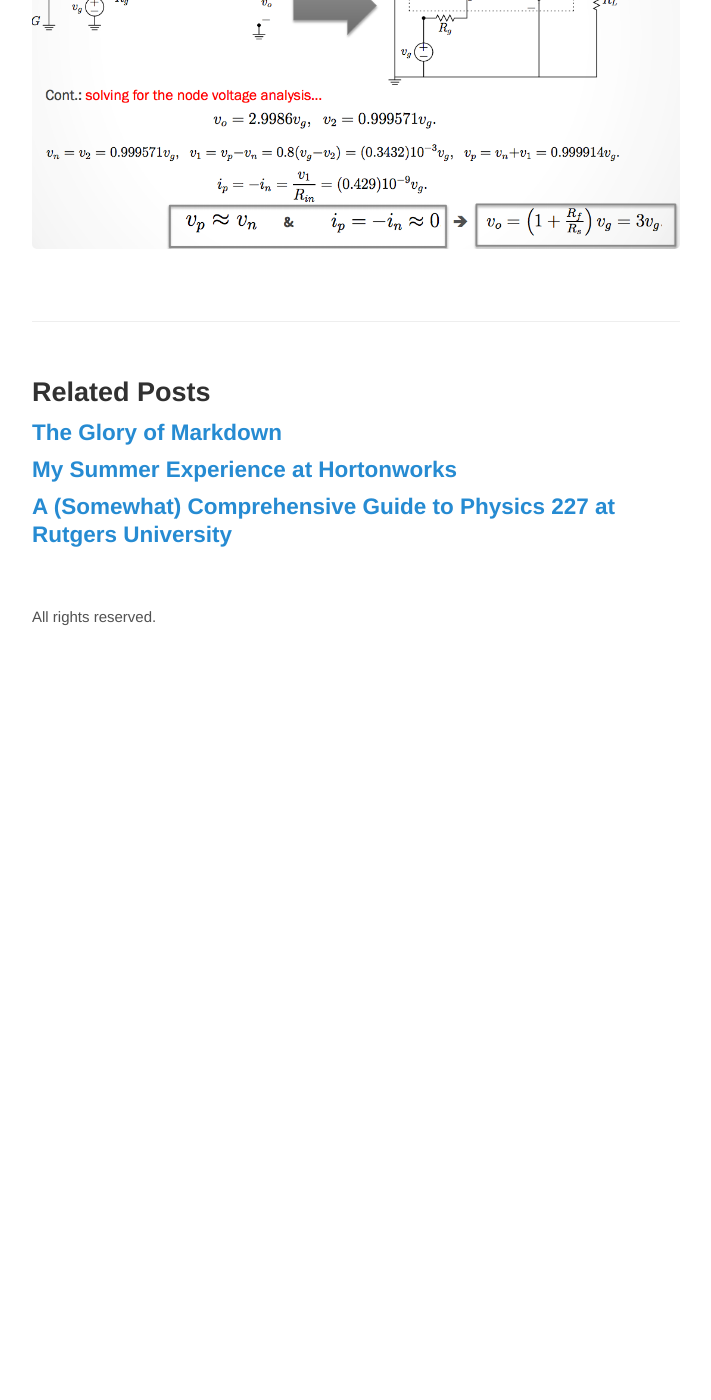
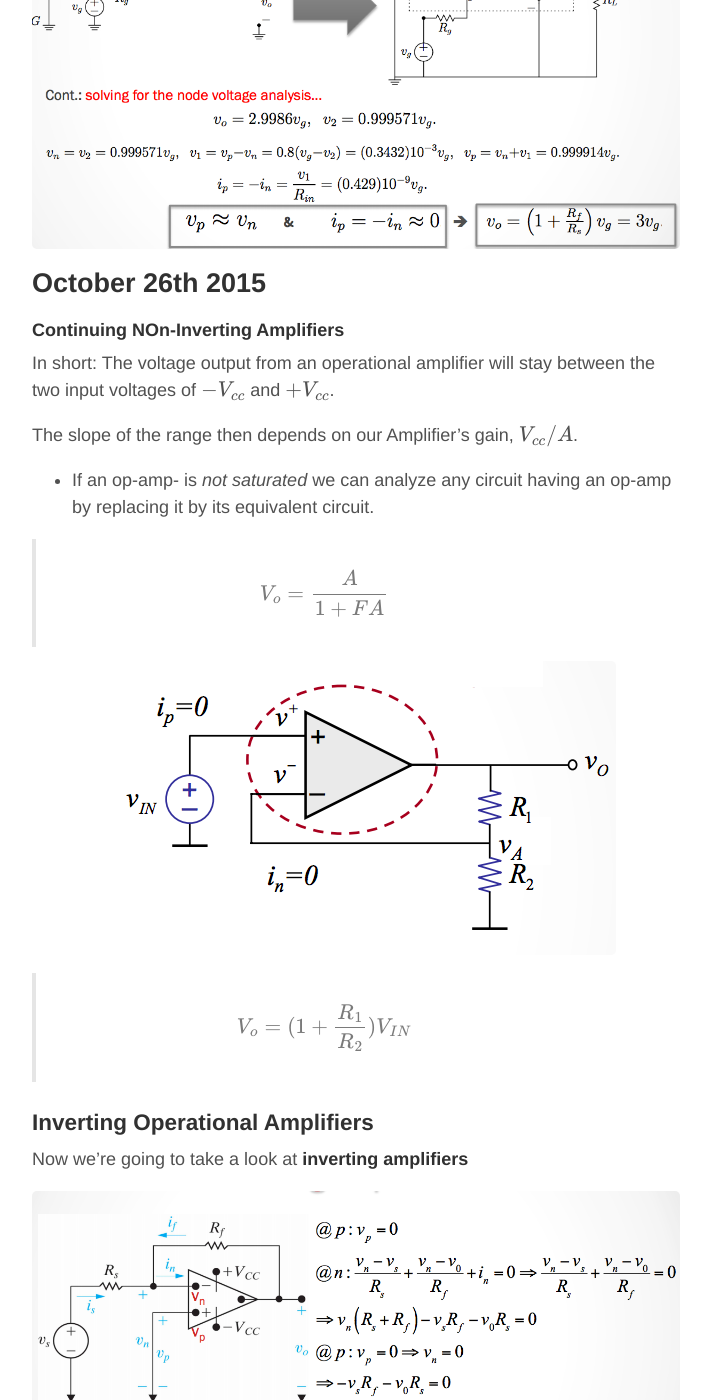
Before and after one commit to ZacBlanco/zacblanco.github.io, a Jekyll site: the page built from _posts/2015-9-03-guide-principles-electrical-engineering.md, in a window 1280 px wide and 1400 px high, scrolled down 37479 px. Shown: the whole window, without its empty margins (284-995 px from the left). Built offline with Jekyll 4.4.1, drawn with Linux system fonts in a browser that asks for light colours; formulas are drawn with MathJax 3; comment, search, counter and statistics services are not loaded; before the commit the page ends 38109 px from its top, so only the background shows below that.

Commit message:
Oct. 26 update EE 1 update

```diff
--- a/_posts/2015-9-03-guide-principles-electrical-engineering.md
+++ b/_posts/2015-9-03-guide-principles-electrical-engineering.md
@@ -826,3 +826,25 @@ A good Op-Amp circuit model has 3 important characteristics
 We can simplify the model of the op-amp so that we can solve for the output voltage as a function of the input voltage.
 
 ![Operational Amplifier Simplified 1](/assets/images/ee1-guide/op-amp-simplified-1.png)
+
+## October 26th 2015
+
+#### Continuing NOn-Inverting Amplifiers
+
+In short: The voltage output from an operational amplifier will stay between the two input voltages of $$-V_{cc}$$ and $$+V_{cc}$$.
+
+The slope of the range then depends on our Amplifier's gain, $$V_{cc}/A$$.
+
+- If an op-amp- is _not saturated_ we can analyze any circuit having an op-amp by replacing it by its equivalent circuit.
+
+> $$ V_o = \frac{A}{1 + FA} $$
+
+![Op Amp Diagram](/assets/images/ee1-guide/op-amp-diagram-1.png)
+
+> $$ V_o = ( 1 + \frac{R_1}{R_2})V_{IN} $$
+
+### Inverting Operational Amplifiers
+
+Now we're going to take a look at **inverting amplifiers**
+
+![Op Amp Diagram](/assets/images/ee1-guide/inverting-amp-1.png)
```
Also changed, not shown: assets/images/ee1-guide/inverting-amp-1.png (added), assets/images/ee1-guide/op-amp-diagram-1.png (added), 1 other file.
